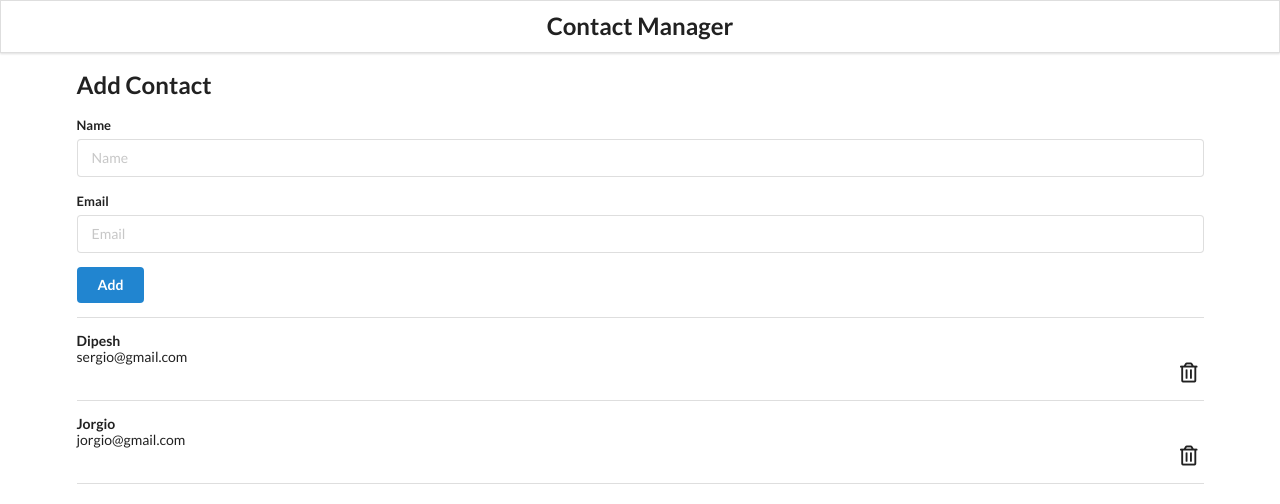
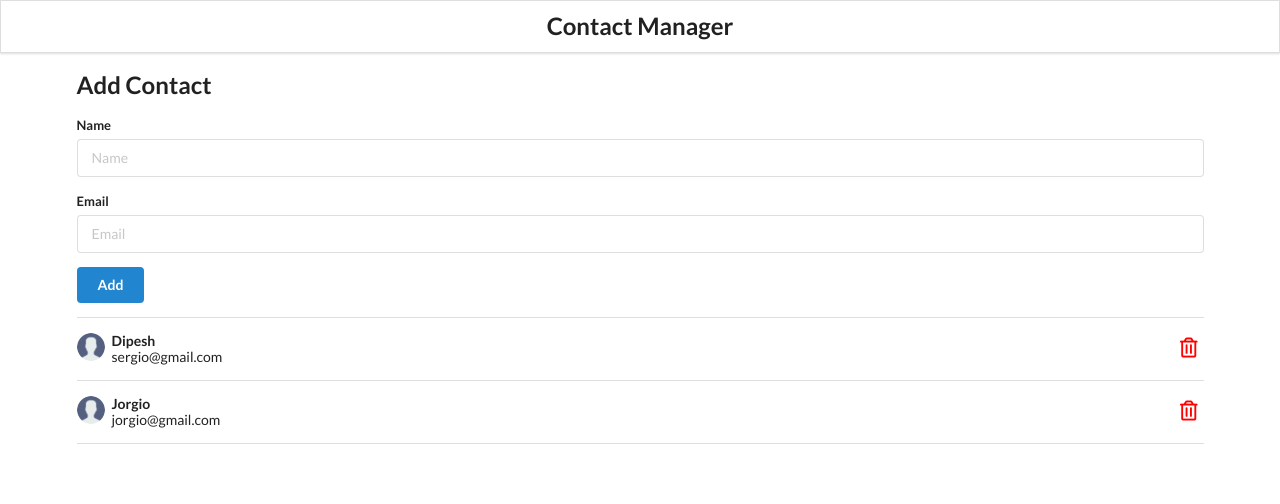
Before and after one commit to SrTrace/contact-app, a React (Create React App) app: page / in a window 1280 px wide. Shown: the top 504 px of the page. Built offline with nearby package versions, Linux system fonts and the light colour scheme.

Commit message:
replace peace of code from ContactList to ContactCard & add img to ContactCard

```diff
--- a/src/components/ContactCard.js
+++ b/src/components/ContactCard.js
@@ -0,0 +1,21 @@
+import React from 'react';
+import user from '../images/user.png';
+
+const ContactCard = (props) => {
+    const {id, name, email} = props.contact;
+
+    return (
+        <div className="item">
+            <img className="ui avatar image" src={user} alt="user"/>
+            <div className="content">
+                <div className="header">{name}</div>
+                <div>{email}</div>
+            </div>
+            <i
+                className="trash alternate outline icon"
+                style={{color: "red", marginTop: "7px"}}></i>
+        </div>
+    );
+};
+
+export default ContactCard;
--- a/src/components/ContactList.js
+++ b/src/components/ContactList.js
@@ -1,16 +1,12 @@
 import React from 'react';
+import ContactCard from "./ContactCard";
+
 
 const ContactList = (props) => {
 
     const renderContactList = props.contacts.map((contact)=> {
         return (
-            <div className="item" key={contact.id}>
-                <div className="content">
-                    <div className="header">{contact.name}</div>
-                    <div>{contact.email}</div>
-                </div>
-                    <i className="trash alternate outline icon"></i>
-            </div>
+            <ContactCard contact={contact} key={contact.id} />
         );
     });
 
```
Also changed, not shown: src/images/user.png (added).
